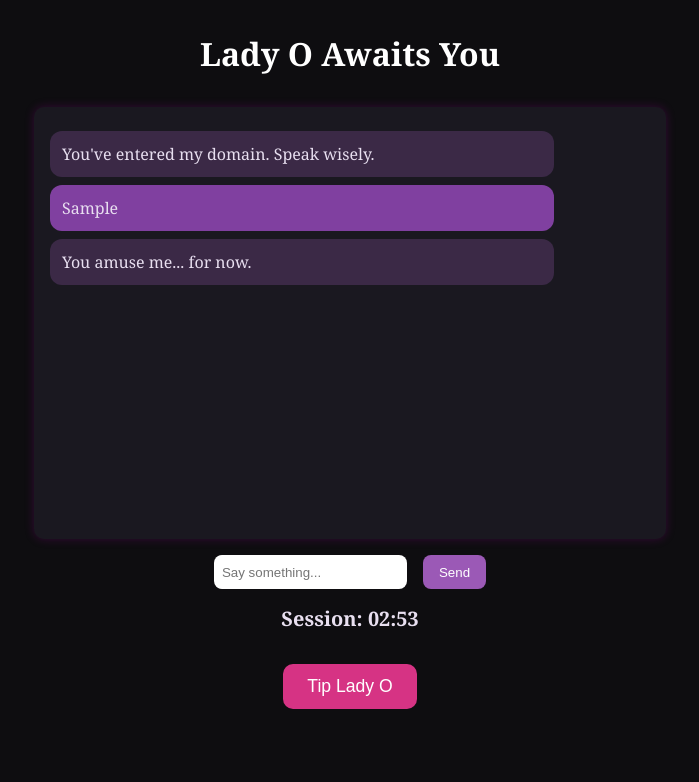
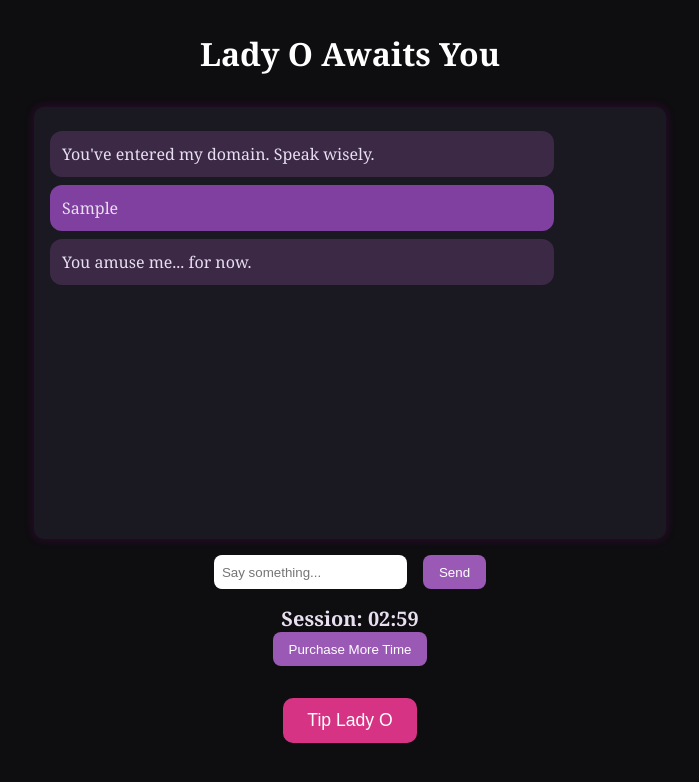
Before and after one commit to TMTucker1/LadyO, a plain HTML site: page index.html in a window 1280 px wide. Both pictures are taken after typing "Sample" into the empty fields and a click on the button "Send". Shown: the whole page, without its empty margins (290-989 px from the left). Drawn offline with Linux system fonts and the light colour scheme.

Commit message:
Implement countdown timer functionality and adjust timer start logic

```diff
--- a/index.html
+++ b/index.html
@@ -18,7 +18,10 @@
     <button id="sendBtn">Send</button>
   </div>
 
+
   <div class="timer" id="timer">Session: 03:00</div>
+
+  <button class="subscribe-button" onclick="window.open('https://buy.stripe.com/test_123purchase', '_blank')">Purchase More Time</button>
 
   <button class="tip-button" onclick="window.open('https://www.buymeacoffee.com/yno96461', '_blank')">Tip Lady O</button>
 
--- a/script.js
+++ b/script.js
@@ -2,6 +2,8 @@ document.addEventListener('DOMContentLoaded', () => {
   const chat = document.getElementById('chat');
   const userInput = document.getElementById('userInput');
   let timeLeft = 180;
+  let timerStarted = false;
+  let timer;
 
   const botReplies = [
     "Tread carefully with your words.",
@@ -10,9 +12,31 @@ document.addEventListener('DOMContentLoaded', () => {
     "My patience is limited, unlike your desire."
   ];
 
+  function startTimer() {
+    const timerEl = document.getElementById('timer');
+    timer = setInterval(() => {
+      if (timeLeft <= 0) {
+        clearInterval(timer);
+        timerEl.textContent = "Session Ended";
+        appendMessage("Our time is up, darling. Return when you're worthy.", 'bot');
+        userInput.disabled = true;
+      } else {
+        const mins = Math.floor(timeLeft / 60);
+        const secs = timeLeft % 60;
+        timerEl.textContent = `Session: ${mins.toString().padStart(2, '0')}:${secs.toString().padStart(2, '0')}`;
+        timeLeft--;
+      }
+    }, 1000);
+  }
+
   function sendMessage() {
     const text = userInput.value.trim();
     if (!text) return;
+
+    if (!timerStarted) {
+      timerStarted = true;
+      startTimer();
+    }
 
     appendMessage(text, 'user');
     userInput.value = '';
@@ -31,21 +55,7 @@ document.addEventListener('DOMContentLoaded', () => {
     chat.scrollTop = chat.scrollHeight;
   }
 
-  // Countdown Timer
-  const timerEl = document.getElementById('timer');
-  const timer = setInterval(() => {
-    if (timeLeft <= 0) {
-      clearInterval(timer);
-      timerEl.textContent = "Session Ended";
-      appendMessage("Our time is up, darling. Return when you're worthy.", 'bot');
-      userInput.disabled = true;
-    } else {
-      const mins = Math.floor(timeLeft / 60);
-      const secs = timeLeft % 60;
-      timerEl.textContent = `Session: ${mins.toString().padStart(2, '0')}:${secs.toString().padStart(2, '0')}`;
-      timeLeft--;
-    }
-  }, 1000);
+  // Timer now starts on first sendMessage
 
   // Attach sendMessage to button
   document.getElementById('sendBtn').addEventListener('click', sendMessage);
```
